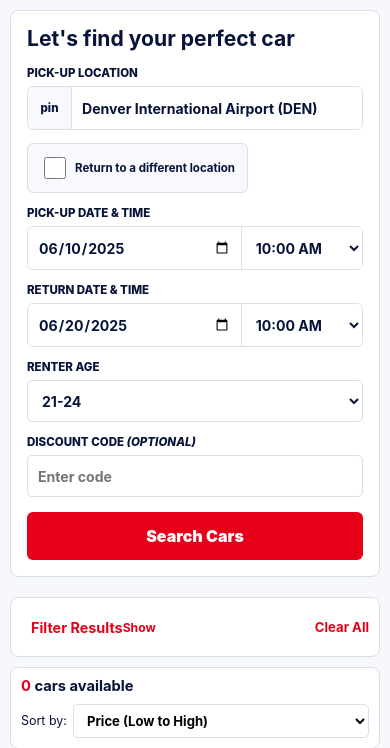
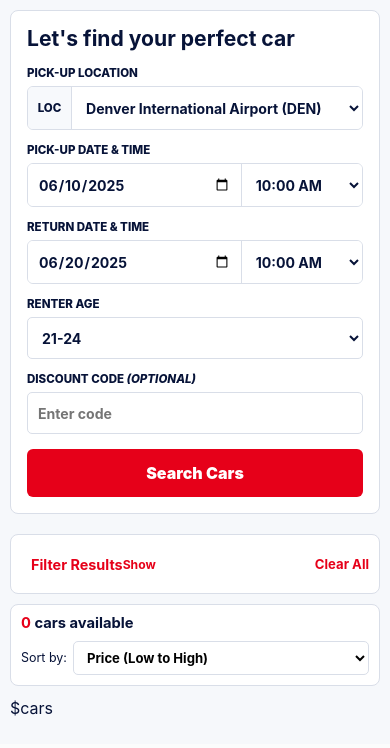
Before and after one commit to sriramreddy42/fairfares.space, a Python web app: template templates/index.html in a window 390 px wide. Shown: the part 186-934 px from the top of the page. After the commit the page ends 902 px from the top, so only its background shows below. Run offline with Jinja, Linux system fonts and the light colour scheme; the template is opened without the code that fills it, so the values that code supplies are empty.

Commit message:
Use pickup location dropdown

```diff
--- a/static/css/styles.css
+++ b/static/css/styles.css
@@ -187,7 +187,7 @@ input, select, textarea {
   padding: 10px 14px;
   width: 100%;
 }
-.input-shell input, .split-input input, .split-input select {
+.input-shell input, .input-shell select, .split-input input, .split-input select {
   border: 0;
   border-radius: 0;
 }
@@ -2637,6 +2637,7 @@ legend { font-size: 0.86rem; font-weight: 900; text-transform: uppercase; }
   }
 
   .input-shell input,
+  .input-shell select,
   .split-input input,
   .split-input select,
   .search-panel input,
@@ -2655,6 +2656,12 @@ legend { font-size: 0.86rem; font-weight: 900; text-transform: uppercase; }
     white-space: nowrap;
   }
 
+  .input-shell select {
+    min-width: 0;
+    overflow: hidden;
+    text-overflow: ellipsis;
+  }
+
   .split-input input {
     border-bottom: 0;
     border-right: 1px solid var(--line);
@@ -2710,6 +2717,7 @@ legend { font-size: 0.86rem; font-weight: 900; text-transform: uppercase; }
   }
 
   .input-shell input,
+  .input-shell select,
   .split-input input,
   .split-input select,
   .search-panel input,
--- a/templates/auth.html
+++ b/templates/auth.html
@@ -4,7 +4,7 @@
   <meta charset="utf-8">
   <meta name="viewport" content="width=device-width, initial-scale=1">
   <title>$mode | FairFares</title>
-  <link rel="stylesheet" href="/static/css/styles.css?v=mobile-10">
+  <link rel="stylesheet" href="/static/css/styles.css?v=mobile-11">
 </head>
 <body class="login-screen">
   <header class="login-top">
--- a/templates/dashboard.html
+++ b/templates/dashboard.html
@@ -4,7 +4,7 @@
   <meta charset="utf-8">
   <meta name="viewport" content="width=device-width, initial-scale=1">
   <title>Manage Booking | FairFares</title>
-  <link rel="stylesheet" href="/static/css/styles.css?v=mobile-10">
+  <link rel="stylesheet" href="/static/css/styles.css?v=mobile-11">
   <script defer src="/static/js/app.js?v=13"></script>
 </head>
 <body class="manage-screen">
--- a/templates/index.html
+++ b/templates/index.html
@@ -4,7 +4,7 @@
   <meta charset="utf-8">
   <meta name="viewport" content="width=device-width, initial-scale=1">
   <title>$brand | Student Car Rentals</title>
-  <link rel="stylesheet" href="/static/css/styles.css?v=mobile-10">
+  <link rel="stylesheet" href="/static/css/styles.css?v=mobile-11">
   <script defer src="/static/js/app.js?v=13"></script>
 </head>
 <body>
@@ -35,11 +35,15 @@
         <h1>Let's find your perfect car</h1>
         <label class="wide-field">
           <span>Pick-up location</span>
-          <div class="input-shell"><span>pin</span><input id="location" value="Denver International Airport (DEN)"></div>
-        </label>
-        <label class="check-field">
-          <input type="checkbox" id="differentReturn">
-          <span>Return to a different location</span>
+          <div class="input-shell">
+            <span>LOC</span>
+            <select id="location">
+              <option>Denver International Airport (DEN)</option>
+              <option>Denver Union Station</option>
+              <option>Boulder Campus Center</option>
+              <option>Colorado Springs Airport</option>
+            </select>
+          </div>
         </label>
         <label>
           <span>Pick-up date & time</span>
```
